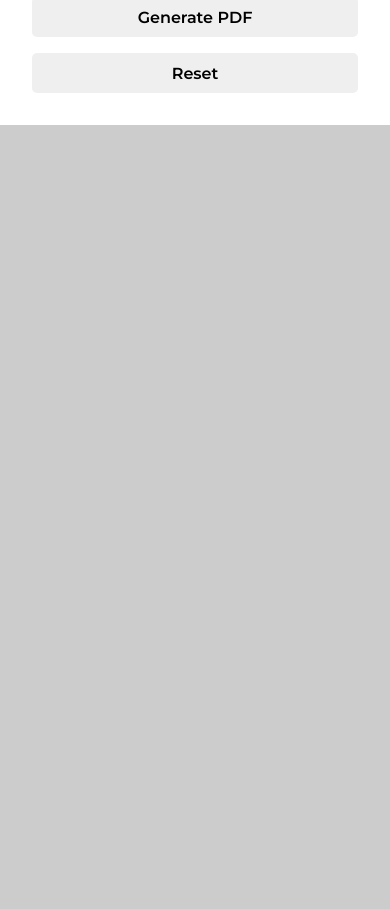
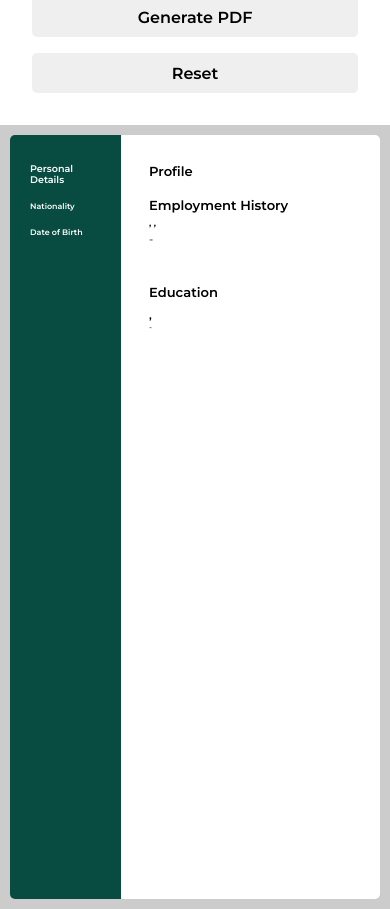
Before and after one commit to habidoyetech/cv-project, a React (Create React App) app: page / in a window 390 px wide. Shown: the part 1740-2649 px from the top of the page. Before the commit the page ends 1865 px from the top, so only its background shows below. Built offline with nearby package versions, Linux system fonts and the light colour scheme; a web font is replaced by a local one.

Commit message:
Edit the media query section

```diff
--- a/src/index.css
+++ b/src/index.css
@@ -202,9 +202,10 @@ button {
   font-size: 0.5rem;
 }
 
-@media screen and (max-width: 730px) {
+@media screen and (max-width: 800px) {
   .cvPreviewContainer {
-    display: none;
+    position: static;
+    width: 100%
   }
 
   .cvFormContainer {
```
